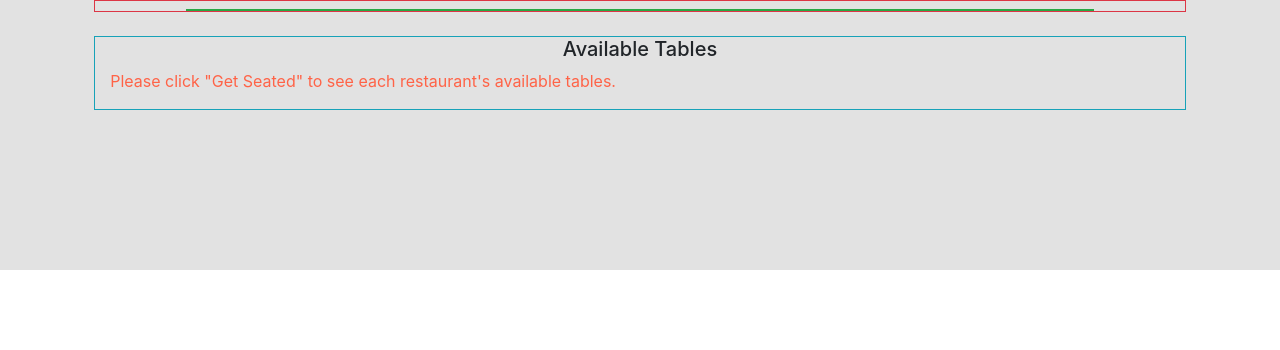
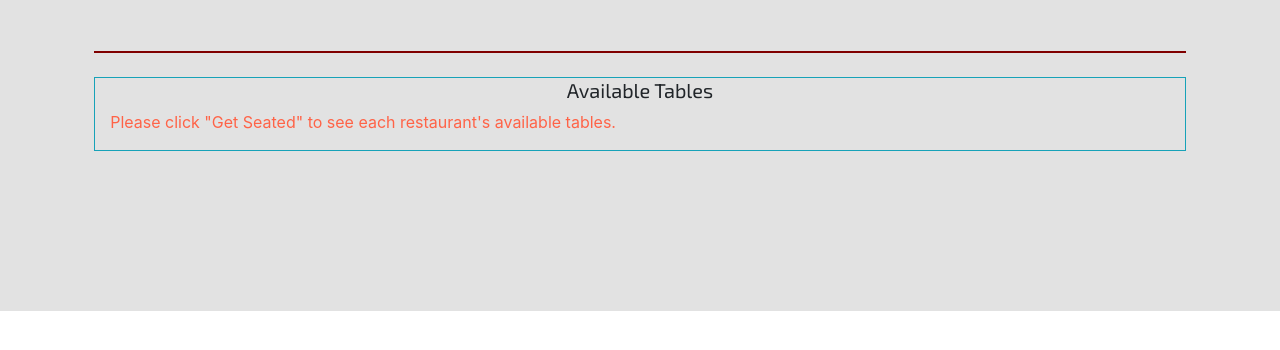
Before and after one commit to DjangoJuice/Project-2-Team-6, a website: page public/customers.html in a window 1280 px wide. Drawn offline with nearby package versions, Linux system fonts and the light colour scheme; no server answers.

Commit message:
Remove borders + styled Customers

```diff
--- a/public/customers.html
+++ b/public/customers.html
@@ -8,6 +8,10 @@
    <title>GRAMS - Restaurant</title>
    <link rel="stylesheet" href="https://stackpath.bootstrapcdn.com/bootstrap/4.1.3/css/bootstrap.min.css" integrity="sha384-MCw98/SFnGE8fJT3GXwEOngsV7Zt27NXFoaoApmYm81iuXoPkFOJwJ8ERdknLPMO"
       crossorigin="anonymous">
+    <!--Google Fonts-->
+    <link
+        rel="stylesheet"
+        href="https://fonts.googleapis.com/css?family=Exo+2|Oswald|Shadows+Into+Light|Noto+Serif+KR">
     <!--Custom Stylesheet-->
    <link rel="stylesheet" href="/stylesheets/svgcustomers.css">
    <link
@@ -20,11 +24,11 @@
 
       <section class="col-md-1"></section>
       <!--All Content goes within this section-->
-      <section class="col-md-10 border border-danger">
+      <section class="col-md-10 divLast">
          <!--Display All Restaurants-->
          <div id="restaurants-div" class="row">
             <div class="col-md-1"></div>
-            <div class="col-md-10 mt-2 border border-success" style="overflow-x: auto;">
+            <div class="col-md-10 mt-2" style="overflow-x: auto;">
                <div id="all-restaurants" class="card-deck">
 
                </div>
--- a/public/stylesheets/customers.css
+++ b/public/stylesheets/customers.css
@@ -1,9 +1,29 @@
 .mike-body {
     background-color: #E2E2E2;
     margin-bottom: 0rem !important;
+}
+
+#menu-btn-here {
+    font-family: 'Exo 2', sans-serif;
 }
 
 footer {
     background-color: #E2E2E2;
     height: 10em;
 }
+
+#restaurants-div {
+    padding-bottom: 2.5em;
+}
+
+.divLast
+{
+   top: 0px;
+   margin:0px;
+   padding: 0px 5px 2px 3px;
+   border-width: 2px;
+   border-bottom-width:2px;
+   border-bottom-color:maroon;
+   border-bottom-style: solid;
+   width: 100%;
+}
```
